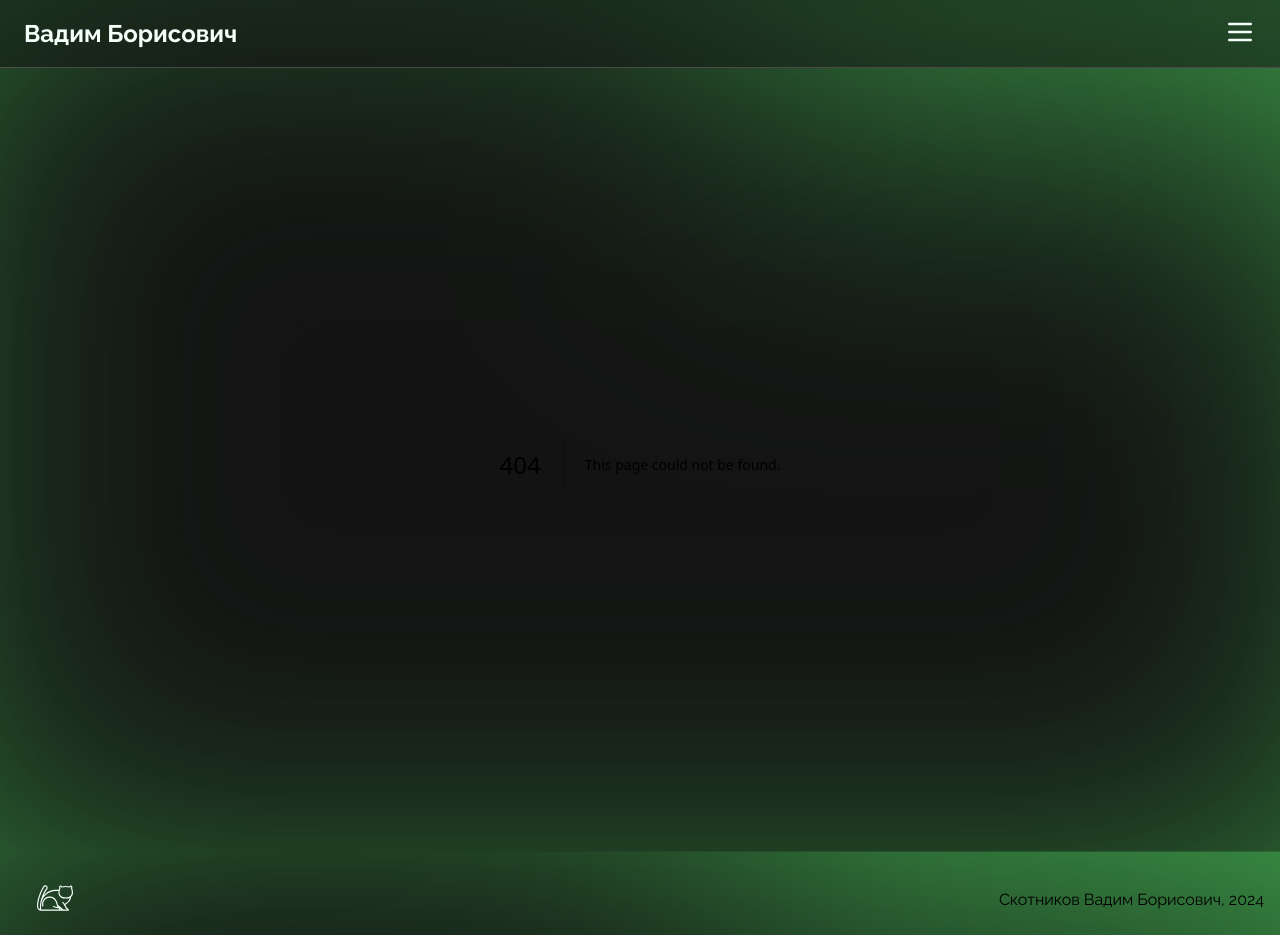
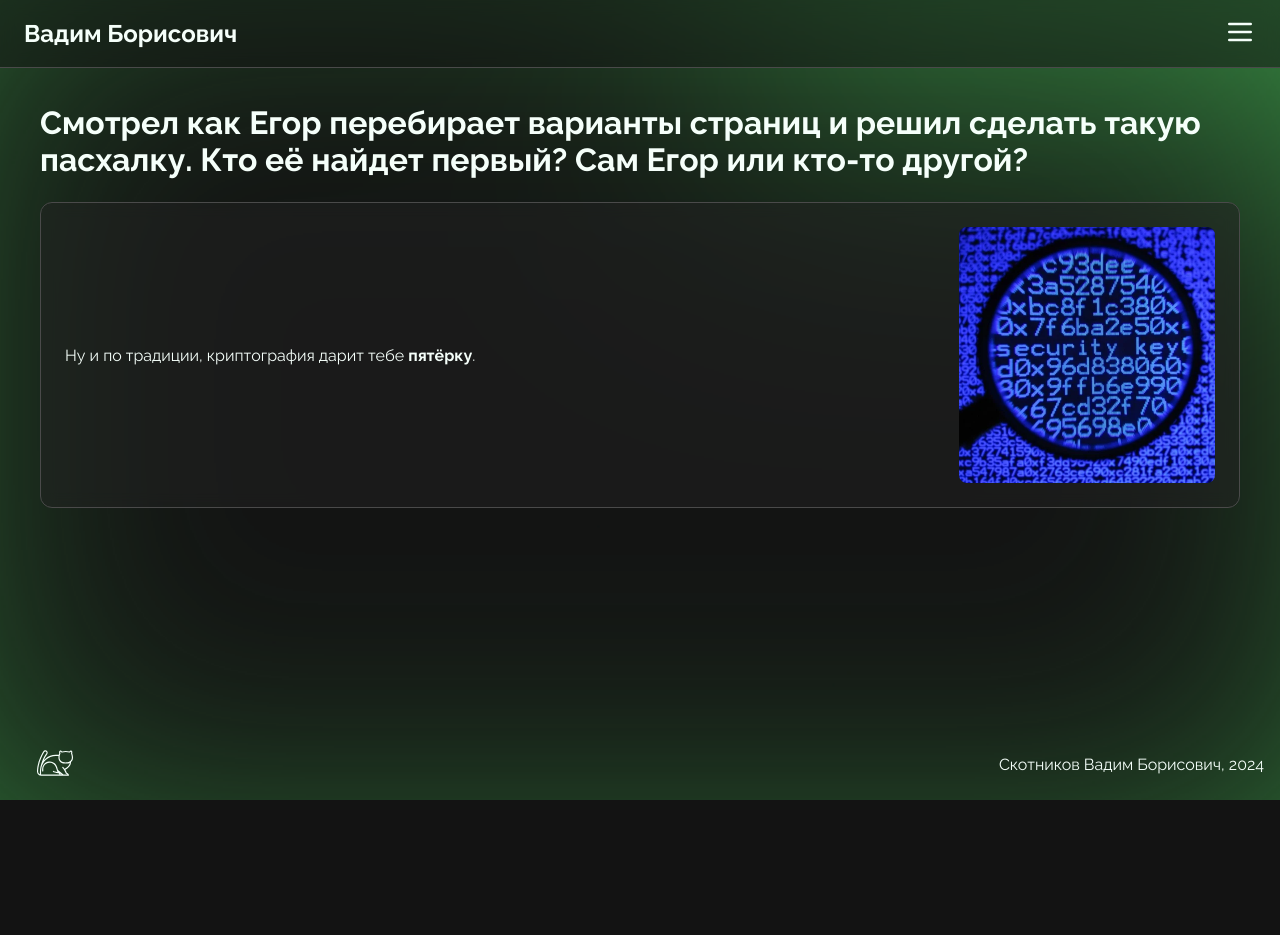
Before and after one commit to svbinf-ru/svbinf.ru, a Next.js app: page /paskhalka in a window 1280 px wide. Before the commit this address had no page. After the commit the page ends 800 px from the top, so only its background shows below. Built offline with nearby package versions, Linux system fonts and the light colour scheme.

Commit message:
feat(app): add secret 9

```diff
--- /dev/null
+++ b/app/paskhalka/page.tsx
@@ -0,0 +1,31 @@
+import cryptography from '@/assets/cryptography.webp'
+import { Card } from '@/components/Card'
+import { Container } from '@/components/Container'
+
+import styles from './styles.module.css'
+
+export default function Paskhalka() {
+    return (
+        <main>
+            <Container>
+                <h1>
+                    Смотрел как Егор перебирает варианты страниц и решил сделать
+                    такую пасхалку. Кто её найдет первый? Сам Егор или кто-то
+                    другой?
+                </h1>
+                <Card
+                    image={cryptography}
+                    imageAlt="Дарующая оценку пять Криптография"
+                    imageWidth={256}
+                    imageHeight={256}
+                    imagePosition="right"
+                >
+                    <p>
+                        Ну и по традиции, криптография дарит тебе{' '}
+                        <b className={styles.floating}>пятёрку</b>.
+                    </p>
+                </Card>
+            </Container>
+        </main>
+    )
+}
--- /dev/null
+++ b/app/paskhalka/styles.module.css
@@ -0,0 +1,18 @@
+@keyframes float {
+    0% {
+        transform: translateY(2px);
+    }
+
+    100% {
+        transform: translateY(-2px);
+    }
+}
+
+.floating {
+    display: inline-block;
+    animation-name: float;
+    animation-duration: 1s;
+    animation-iteration-count: infinite;
+    animation-timing-function: ease-in-out;
+    animation-direction: alternate;
+}
```
Also changed, not shown: assets/cryptography.webp (added).
